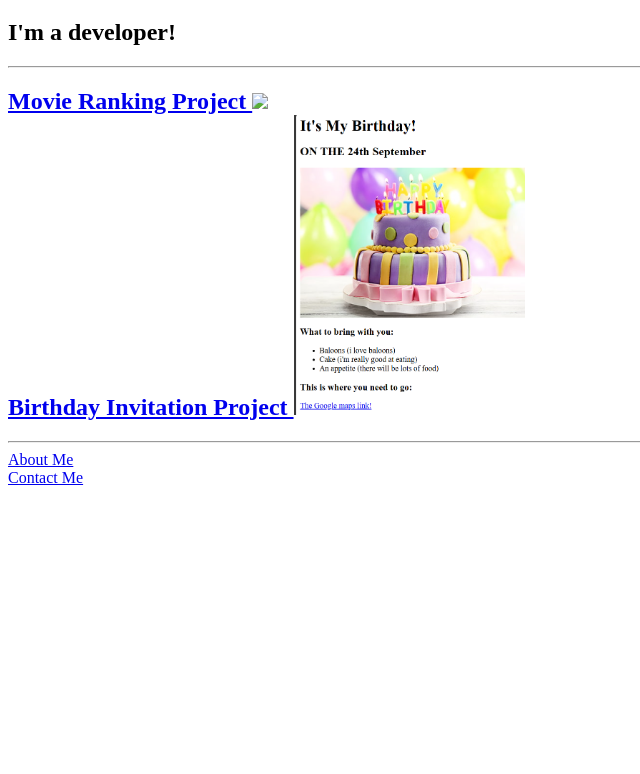
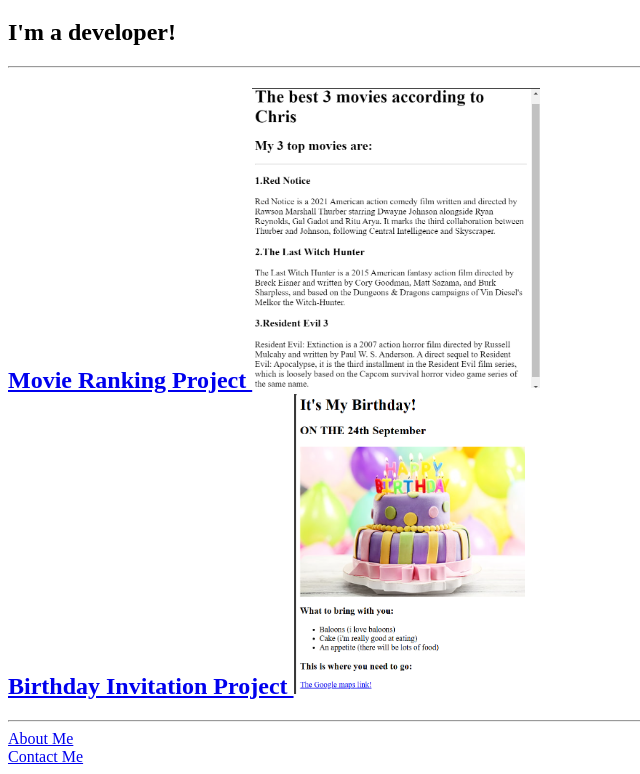
Before and after one commit to ChrisTzouvaras/html-portfolio, a plain HTML site: page index.html in a window 1280 px wide. Shown: the part 61-835 px from the top of the page, without its empty margins (0-640 px from the left). Before the commit the page ends 800 px from the top, so only its background shows below. Drawn offline with Linux system fonts and the light colour scheme.

Commit message:
Update index.html

```diff
--- a/index.html
+++ b/index.html
@@ -11,7 +11,7 @@
     <hr />
     <h2>
         <a href="/./public/movie-ranking.html"> Movie Ranking Project </a>
-        <img src="/4.3 HTML Porfolio Project/assets/images/movies.png.png" height="300"/>
+        <img src="./assets/images/movies.png.png" height="300"/>
         <br />
         <a href="./public/birthday-invite.html"> Birthday Invitation Project </a>
         <img src="./assets/images/birthday.png.png" height="300"/>
```
